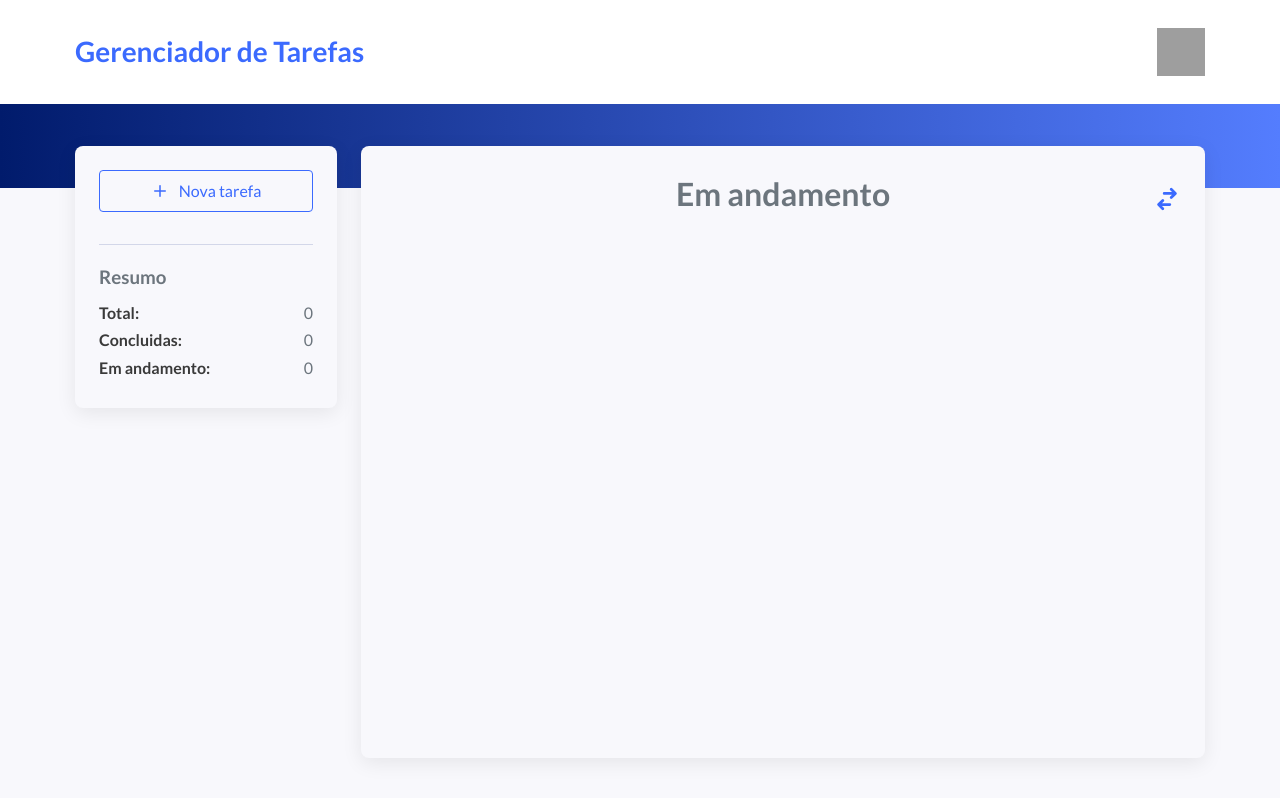
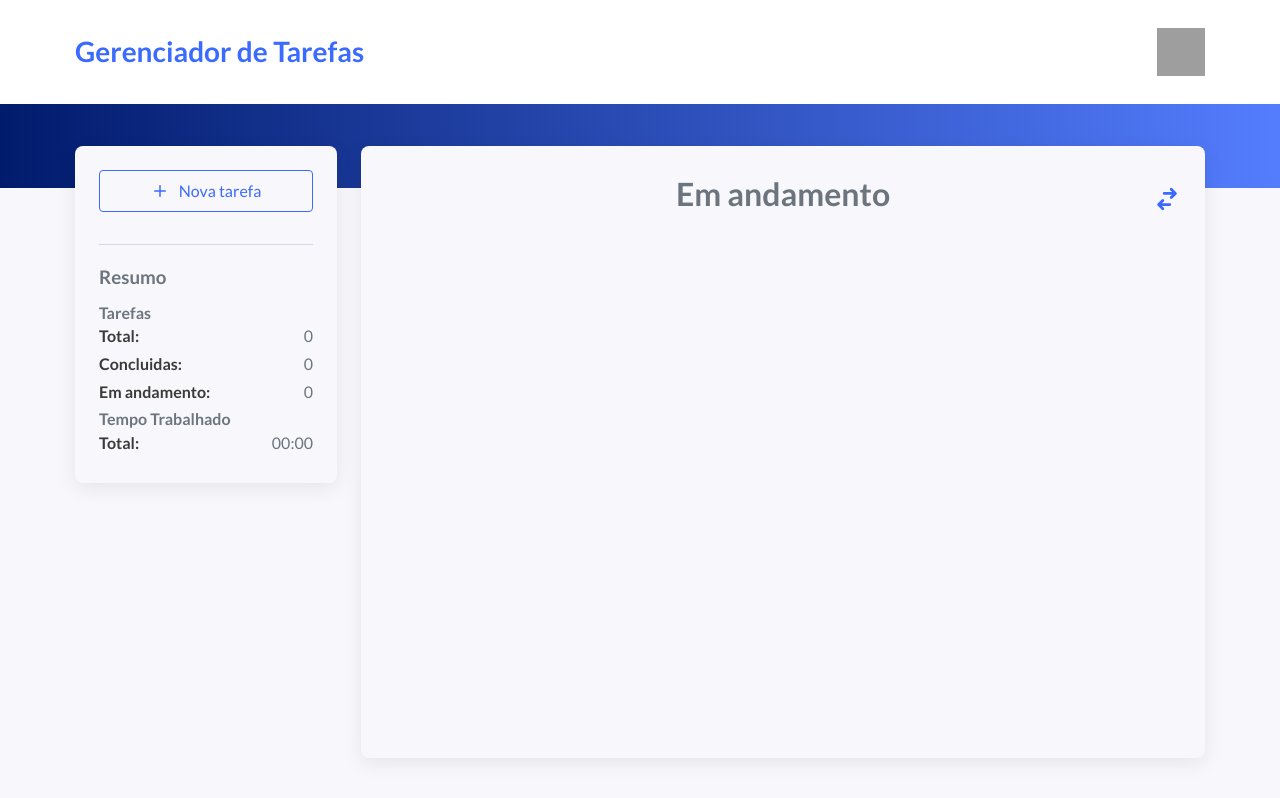
Before and after one commit to StefanoSaffran/desafio-privatecode, a React (Create React App) app: page / in a window 1280 px wide. Built offline with nearby package versions, Linux system fonts and the light colour scheme; grey boxes are pictures that could not be loaded.

Commit message:
:sparkles: feat: add the total work time in the summary

```diff
--- a/src/pages/Dashboard/SideBar/Summary/index.tsx
+++ b/src/pages/Dashboard/SideBar/Summary/index.tsx
@@ -5,11 +5,12 @@
 import { Container } from './styles';
 
 const Summary: React.FC = () => {
-  const { getTotal, getInProgress, getDone } = useTask();
+  const { getTotal, getInProgress, getDone, getTotalTime } = useTask();
   return (
     <Container>
       <h3>Resumo</h3>
 
+      <h4>Tarefas</h4>
       <div>
         <strong>Total: </strong>
         <span>{getTotal()}</span>
@@ -22,6 +23,12 @@
         <strong>Em andamento: </strong>
         <span>{getInProgress()}</span>
       </div>
+
+      <h4>Tempo Trabalhado</h4>
+      <div>
+        <strong>Total: </strong>
+        <span>{getTotalTime()}</span>
+      </div>
     </Container>
   );
 };
```
